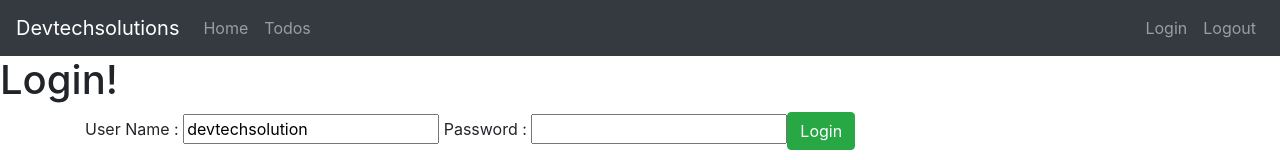
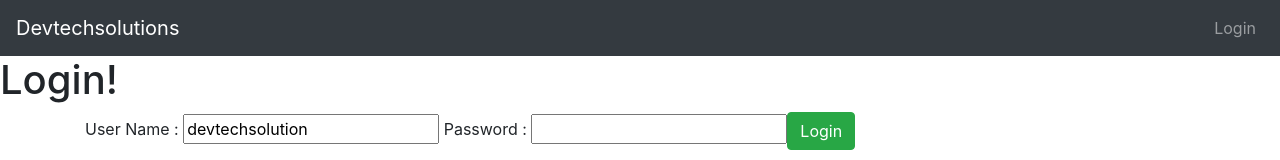
Before and after one commit to devtechsolution/angular-springboot, an Angular app in the folder frontend/todo/: page / in a window 1280 px wide. Shown: the top 160 px of the page. Built offline with nearby package versions, Linux system fonts and the light colour scheme.

Commit message:
Implementig Session and enabled menus for loggedin user

```diff
--- a/frontend/todo/src/app/menu/menu.component.html
+++ b/frontend/todo/src/app/menu/menu.component.html
@@ -3,14 +3,14 @@
     <div><a href="https://www.linkedin.com/in/aditya-srivastva-4704bb141/" class="navbar-brand">Devtechsolutions</a></div>
 
     <ul class="navbar-nav">
-      <li><a routerLink="/welcome/devtechsolution" class="nav-link">Home</a></li>
-      <li><a routerLink="/todos" class="nav-link">Todos</a></li>
+      <li><a *ngIf='hardcodedAuthenticationService.isUserLoggedIn()' routerLink="/welcome/devtechsolution" class="nav-link">Home</a></li>
+      <li><a *ngIf='hardcodedAuthenticationService.isUserLoggedIn()' routerLink="/todos" class="nav-link">Todos</a></li>
 
     </ul>
 
     <ul class="navbar-nav navbar-collapse justify-content-end" >
-      <li><a routerLink="/login" class="nav-link">Login</a></li>
-      <li><a routerLink="/logout" class="nav-link">Logout</a></li>
+      <li><a *ngIf='!hardcodedAuthenticationService.isUserLoggedIn()'routerLink="/login" class="nav-link">Login</a></li>
+      <li><a *ngIf='hardcodedAuthenticationService.isUserLoggedIn()' routerLink="/logout" class="nav-link">Logout</a></li>
 
     </ul>
 
--- a/frontend/todo/src/app/menu/menu.component.ts
+++ b/frontend/todo/src/app/menu/menu.component.ts
@@ -1,4 +1,5 @@
 import { Component, OnInit } from '@angular/core';
+import { HardcodedAuthenticationService } from '../service/hardcoded-authentication.service';
 
 @Component({
   selector: 'app-menu',
@@ -6,10 +7,12 @@
   styleUrls: ['./menu.component.css']
 })
 export class MenuComponent implements OnInit {
+  //isUserLoggedIn: boolean = false;
 
-  constructor() { }
+  constructor( private hardcodedAuthenticationService: HardcodedAuthenticationService) { }
 
   ngOnInit() {
+    //this.isUserLoggedIn = this.hardcodedAuthenticationService.isUserLoggedIn();
   }
 
 }
--- a/frontend/todo/src/app/service/hardcoded-authentication.service.ts
+++ b/frontend/todo/src/app/service/hardcoded-authentication.service.ts
@@ -8,11 +8,18 @@
   constructor() { }
 
   authenticate(username, password){
-
+    console.log( 'Before: ' + this.isUserLoggedIn());
     if (username === 'devtechsolution' && password === 'Rama') {
+      sessionStorage.setItem('authenticateUser', username);
+      console.log( 'After: ' + this.isUserLoggedIn());
       return true;
     }
     return false;
 
   }
+
+  isUserLoggedIn() {
+    const user = sessionStorage.getItem('authenticateUser')
+    return !(user === null );
+  }
 }
```
